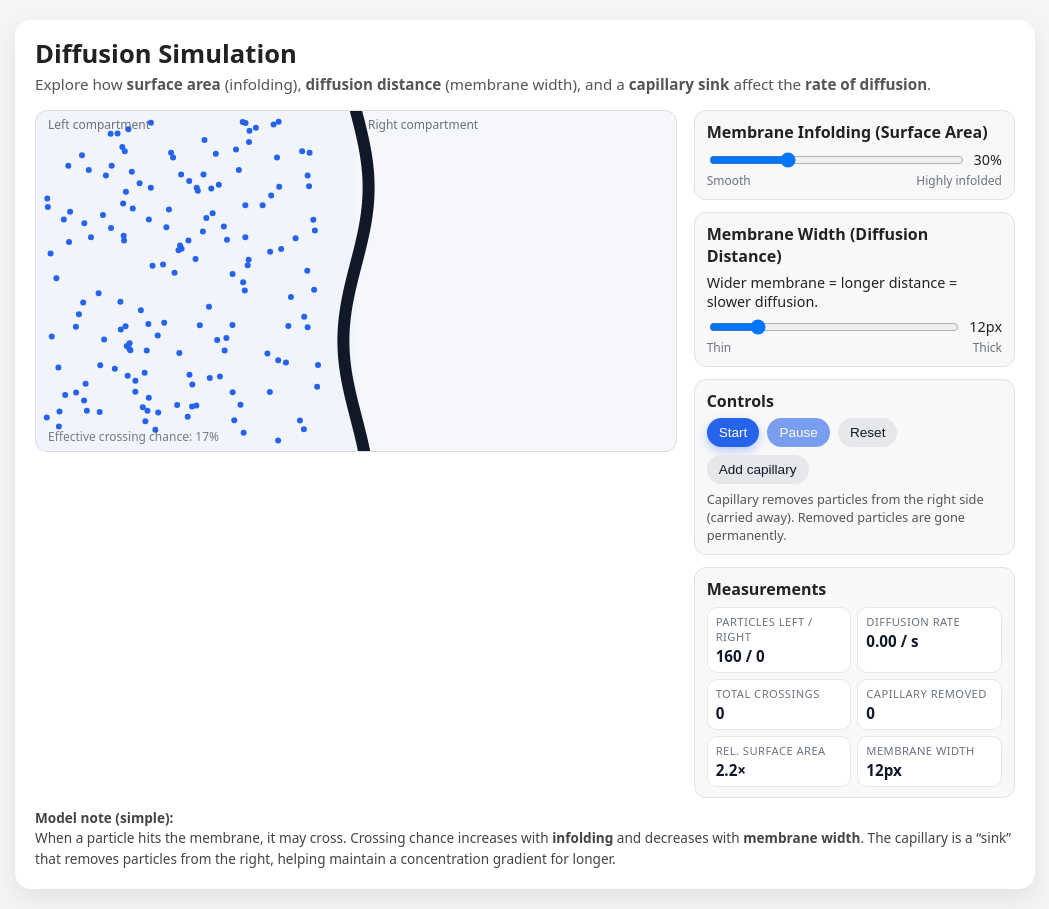
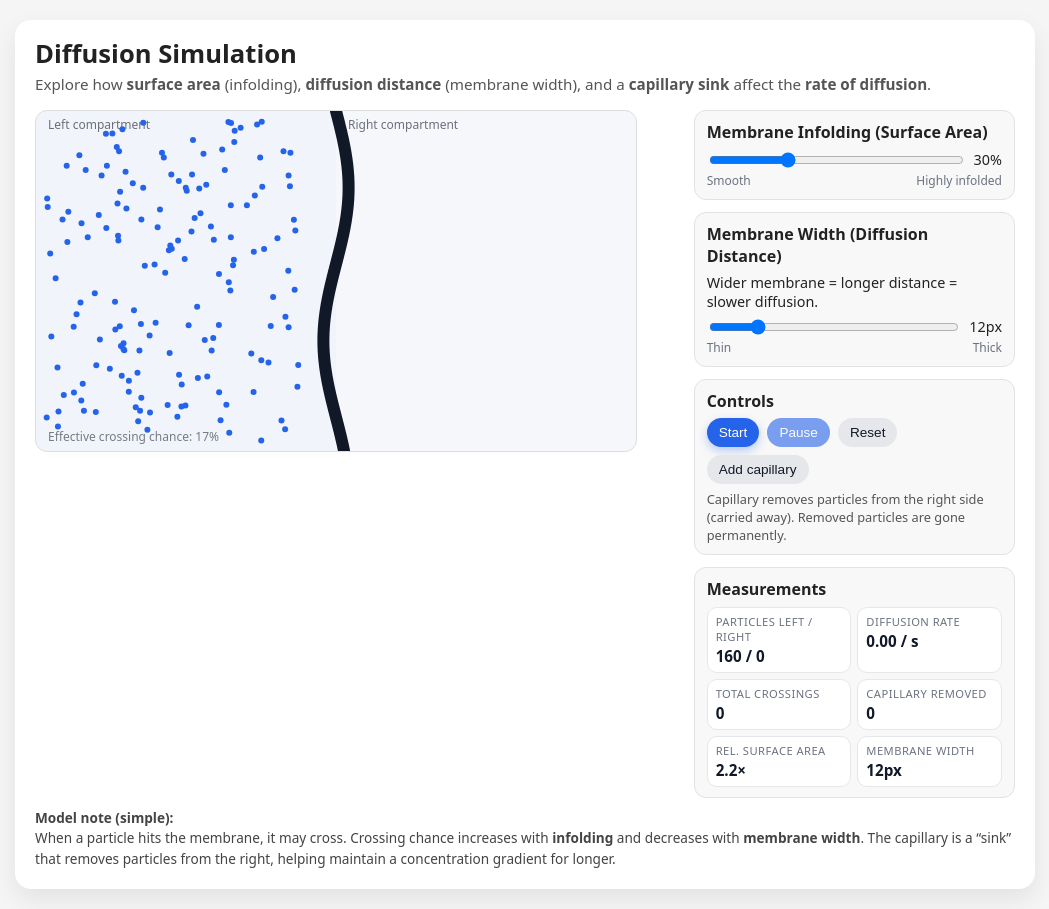
Before and after one commit to mavisteo/diffusionsimulationv1, a plain HTML site: page index.html in a window 1280 px wide. Shown: the whole page, without its empty margins (115-1164 px from the left). Drawn offline with Linux system fonts and the light colour scheme.

Commit message:
Update index.html

```diff
--- a/index.html
+++ b/index.html
@@ -137,7 +137,7 @@
 
     <div id="simRow">
       <div id="canvasWrapper">
-        <canvas id="simCanvas" width="640" height="340"></canvas>
+        <canvas id="simCanvas" width="600" height="340"></canvas>
       </div>
 
       <div id="controls">
```
